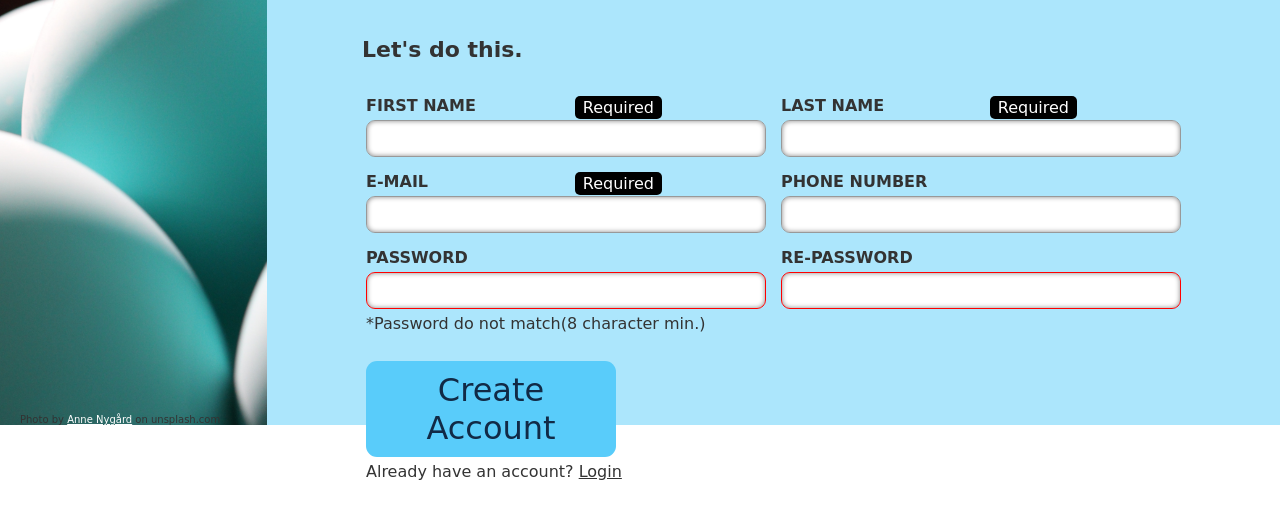
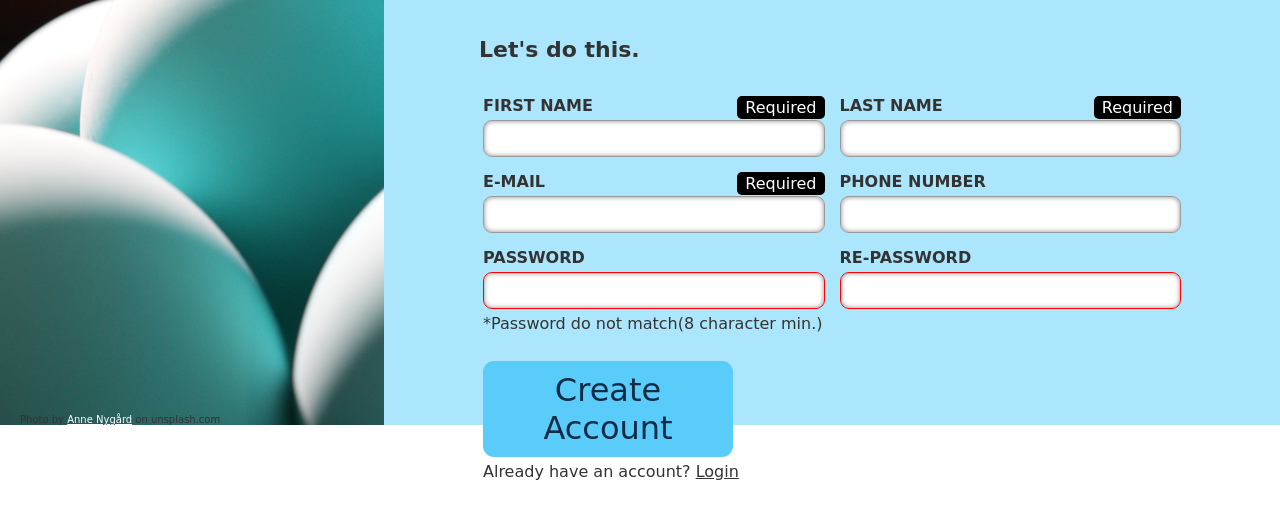
Before and after one commit to ken0gul/signupform, a plain HTML site: page index.html in a window 1280 px wide. Shown: the part 375-880 px from the top of the page. Drawn offline with Linux system fonts and the light colour scheme; a web font is replaced by a local one.

Commit message:
Fix required text label making input take all the space

```diff
--- a/styles.css
+++ b/styles.css
@@ -144,8 +144,7 @@ form {
     box-shadow: inset 0 0 5px #888;
     -webkit-appearance: none;
     appearance: none;
-
-
+    width: 100%;
 }
 
 
@@ -166,7 +165,7 @@ form {
     border-radius: 5px;
     background-color: black;
     color: white;
-    right: 26%;
+    right: 0;
     margin-left: auto;
     margin-right: auto;
     /* transform: translate(-15rem, -10%); */
```
